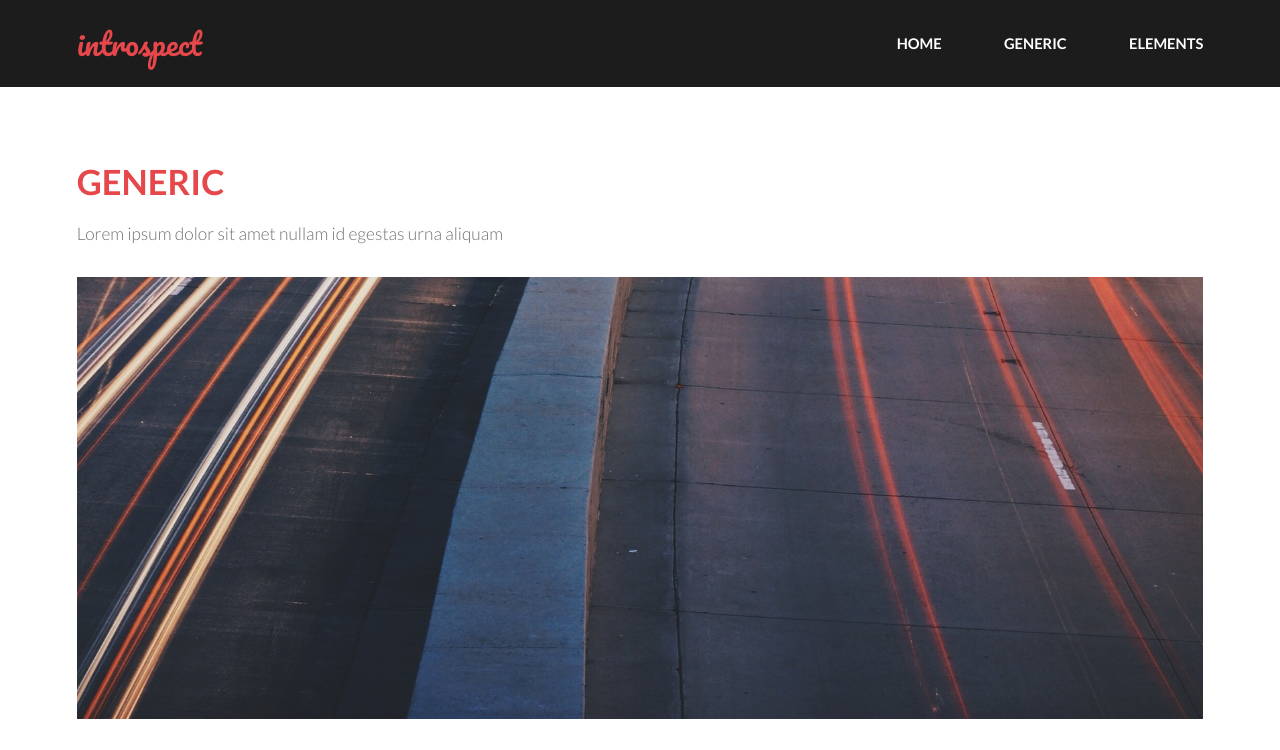
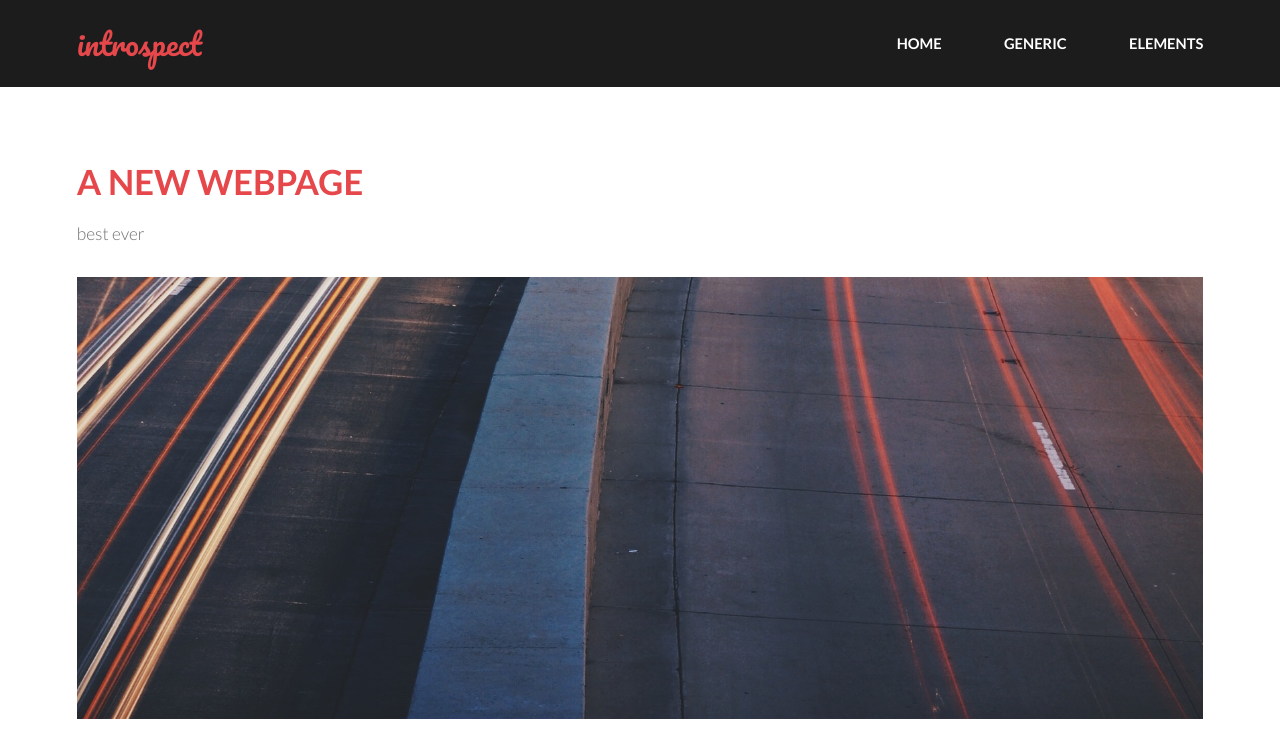
Before and after one commit to arielxiaomiaoz/cpnt201-a1--introspect, a plain HTML site: page generic.html in a window 1280 px wide. Shown: the top 750 px of the page. Drawn offline with Linux system fonts and the light colour scheme.

Commit message:
page headings
changed headings

```diff
--- a/generic.html
+++ b/generic.html
@@ -30,8 +30,8 @@
 			<section id="main" >
 				<div class="inner">
 					<header class="major special">
-						<h1>Generic</h1>
-						<p>Lorem ipsum dolor sit amet nullam id egestas urna aliquam</p>
+						<h1>A new webpage</h1>
+						<p>best ever</p>
 					</header>
 					<a href="#" class="image fit"><img src="images/pic11.jpg" alt="" /></a>
 					<p>Vis accumsan feugiat adipiscing nisl amet adipiscing accumsan blandit accumsan sapien blandit ac amet faucibus aliquet placerat commodo. Interdum ante aliquet commodo accumsan vis phasellus adipiscing. Ornare a in lacinia. Vestibulum accumsan ac metus massa tempor. Accumsan in lacinia ornare massa amet. Ac interdum ac non praesent. Cubilia lacinia interdum massa faucibus blandit nullam. Accumsan phasellus nunc integer. Accumsan euismod nunc adipiscing lacinia erat ut sit. Arcu amet. Id massa aliquet arcu accumsan lorem amet accumsan.</p>
```
